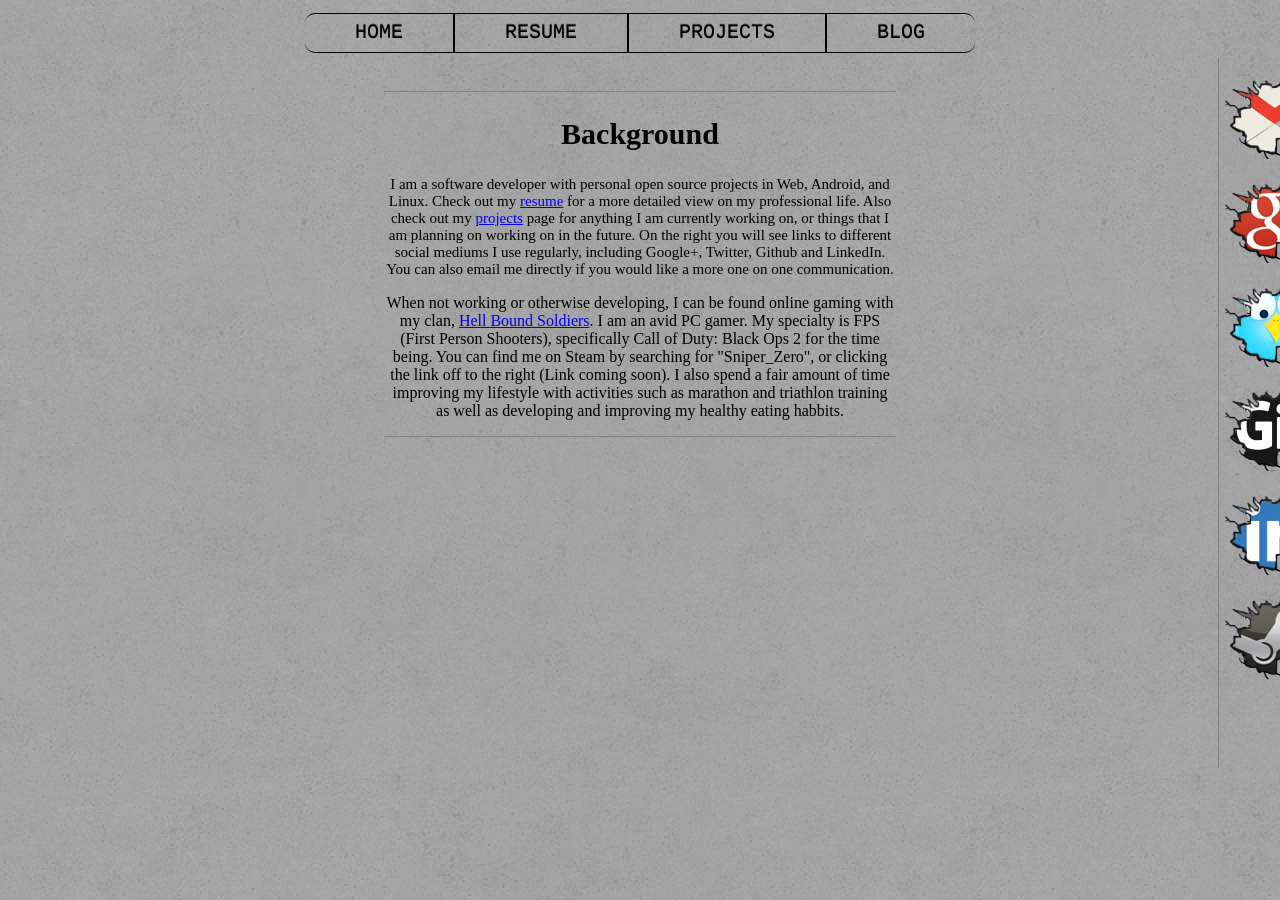
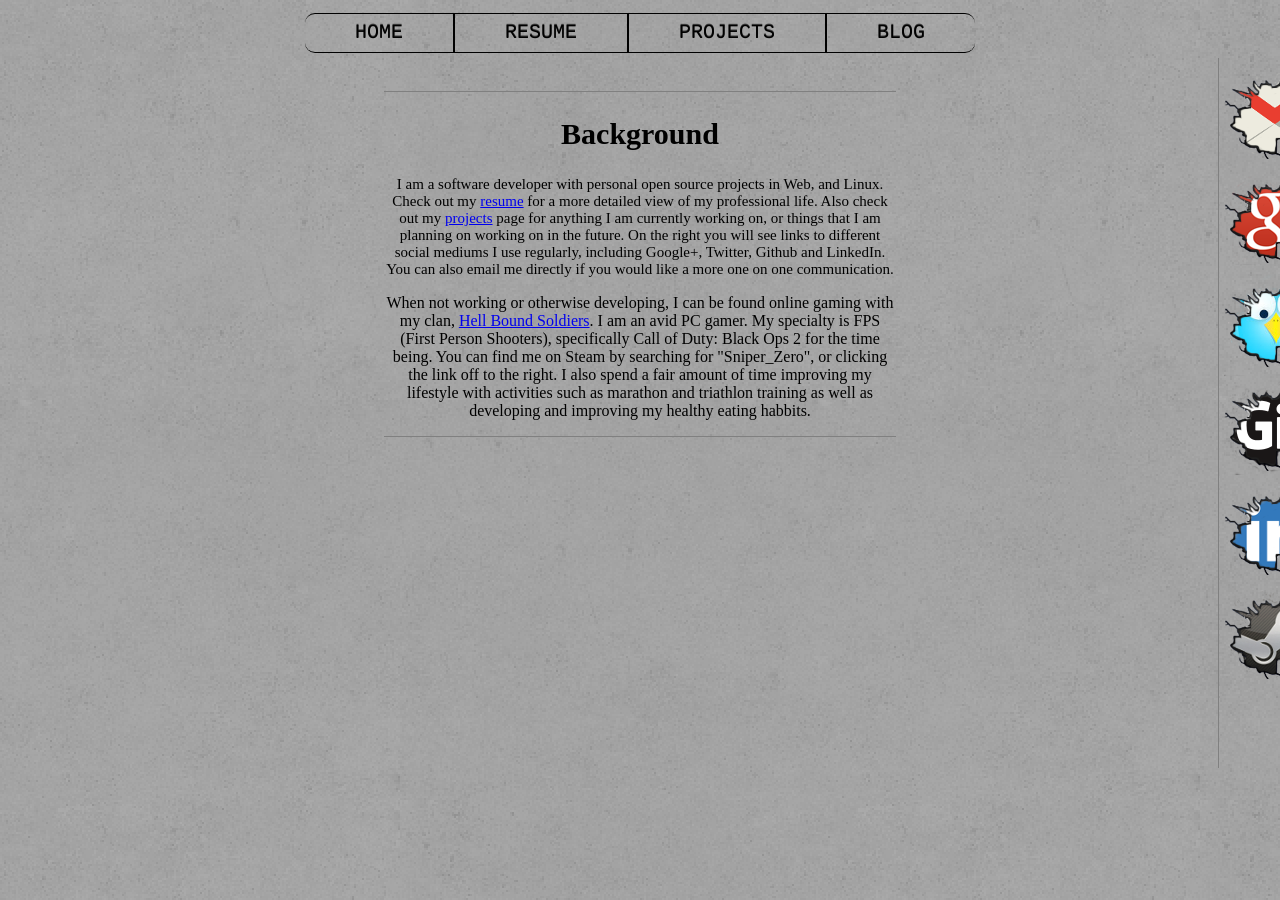
Before and after one commit to mathomastech/mathomastech.github.io, a Jekyll site: the page built from index.html, in a window 1280 px wide. Built offline with Jekyll 4.4.1, drawn with Linux system fonts in a browser that asks for light colours.

Commit message:
Modified text, fixed font sizes.

```diff
--- a/index.html
+++ b/index.html
@@ -4,6 +4,6 @@
 
 <div class="home">
     	<h2 class="homeTitle">Background</h2>
-    	<p class="mainBodyContent">I am a software developer with personal open source projects in Web, Android, and Linux. Check out my <a href="/Resume" title="Resume">resume</a> for a more detailed view on my professional life. Also check out my <a href="/Projects" title="Projects">projects</a> page for anything I am currently working on, or things that I am planning on working on in the future. On the right you will see links to different social mediums I use regularly, including Google+, Twitter, Github and LinkedIn. You can also email me directly if you would like a more one on one communication.</p>
-    	<p>When not working or otherwise developing, I can be found online gaming with my clan, <a href="http://hellboundsoldiers.org" title="HBS">Hell Bound Soldiers</a>. I am an avid PC gamer. My specialty is FPS (First Person Shooters), specifically Call of Duty: Black Ops 2 for the time being. You can find me on Steam by searching for "Sniper_Zero", or clicking the link off to the right (Link coming soon). I also spend a fair amount of time improving my lifestyle with activities such as marathon and triathlon training as well as developing and improving my healthy eating habbits.</p>
+    	<p class="mainBodyContent">I am a software developer with personal open source projects in Web, and Linux. Check out my <a href="/Resume" title="Resume">resume</a> for a more detailed view of my professional life. Also check out my <a href="/Projects" title="Projects">projects</a> page for anything I am currently working on, or things that I am planning on working on in the future. On the right you will see links to different social mediums I use regularly, including Google+, Twitter, Github and LinkedIn. You can also email me directly if you would like a more one on one communication.</p>
+    	<p>When not working or otherwise developing, I can be found online gaming with my clan, <a href="http://hellboundsoldiers.org" title="HBS">Hell Bound Soldiers</a>. I am an avid PC gamer. My specialty is FPS (First Person Shooters), specifically Call of Duty: Black Ops 2 for the time being. You can find me on Steam by searching for "Sniper_Zero", or clicking the link off to the right. I also spend a fair amount of time improving my lifestyle with activities such as marathon and triathlon training as well as developing and improving my healthy eating habbits.</p>
 </div>
```
